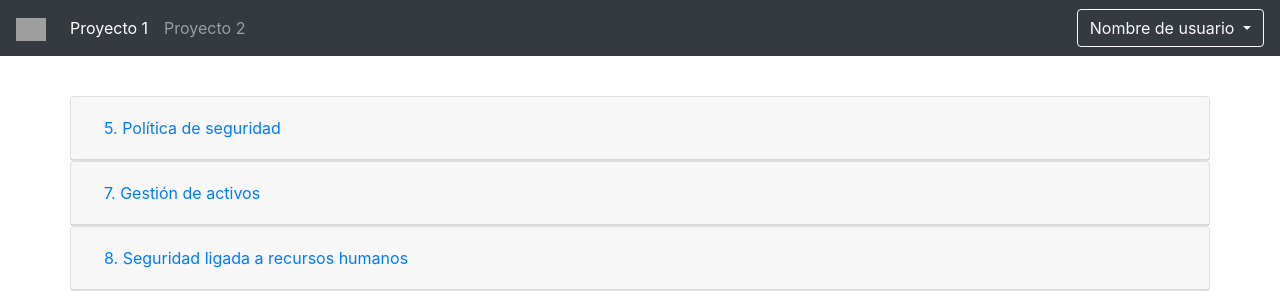
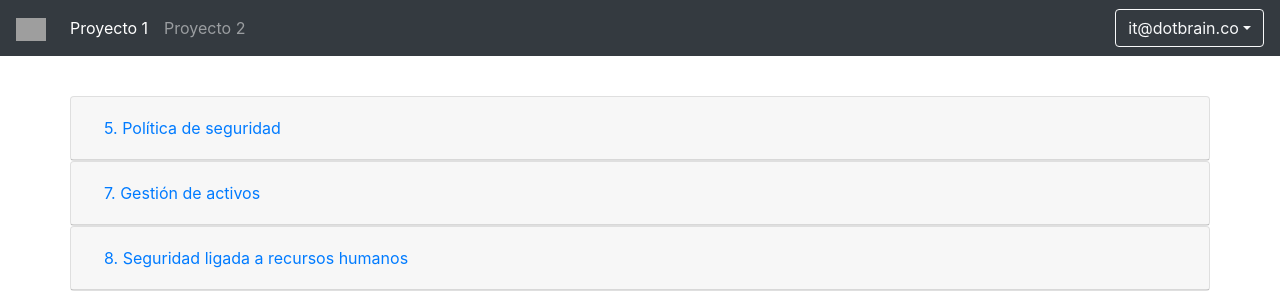
Before and after one commit to Snows02/P2Auditoria, a Django app: page /project/ in a window 1280 px wide. Shown: the top 300 px of the page. Run offline with Django 3.2, Linux system fonts and the light colour scheme; a user stored in the database is signed in; data comes from the database, SQL or seed files in the repository; both versions use the stored data as it was after the commit; some libraries are stand-ins or nearby versions; grey boxes are pictures that could not be loaded.

Commit message:
Organización de name

```diff
--- a/inicio/views/projectView.py
+++ b/inicio/views/projectView.py
@@ -31,7 +31,8 @@ def proyect_view(req):
             title.numerals[indexNumeral].subnumerals = Project_SubNumeral.objects.filter(subnumeral__numeral=numeral, project=project)
 
     ctx = {
-        'titles': titles
+        'titles': titles,
+        'email': req.user.email
     }
 
     return HttpResponse(template.render(ctx, req))
--- a/templates/inicio/index.html
+++ b/templates/inicio/index.html
@@ -41,7 +41,7 @@
             </ul>
             <ul class="navbar-nav mr-0 d-none d-lg-block">
               <li class="nav-item dropdown">
-                <button type="button" class="btn btn-outline-light dropdown-toggle" data-toggle="dropdown" aria-haspopup="true" aria-expanded="false">Nombre de usuario </button>
+                <button type="button" class="btn btn-outline-light dropdown-toggle" data-toggle="dropdown" aria-haspopup="true" aria-expanded="false">{{ email }}</button>
               <div class="dropdown-menu dropdown-menu-right">
                   <a class="dropdown-item" href="">Cerrar sesión</a>
               </div>
```
Also changed, not shown: db.sqlite3.
